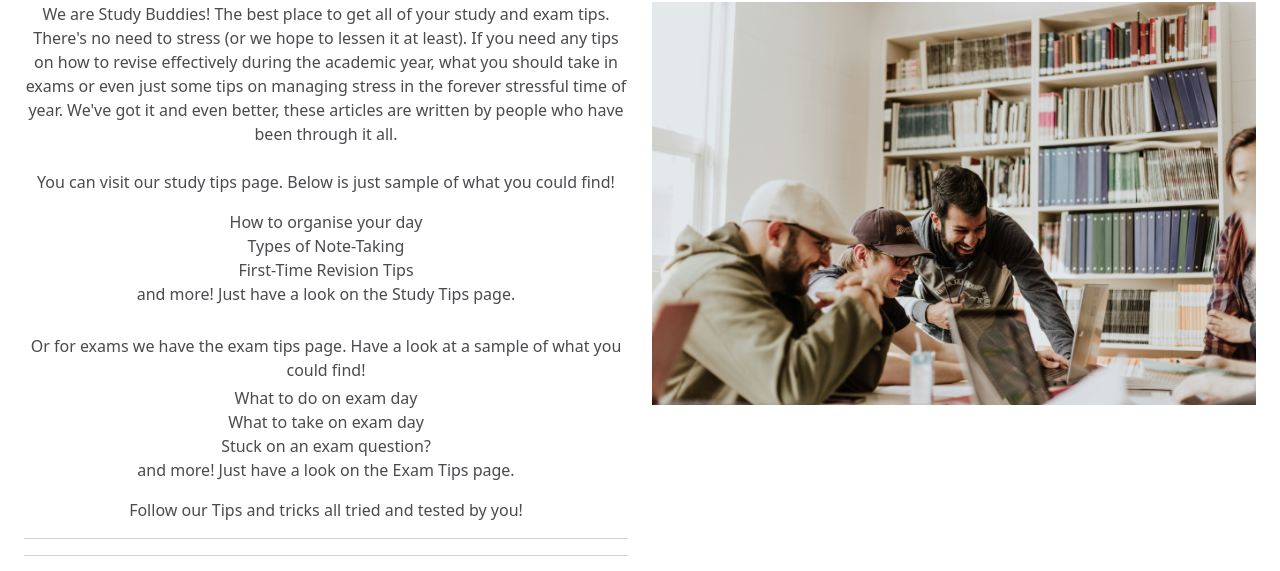
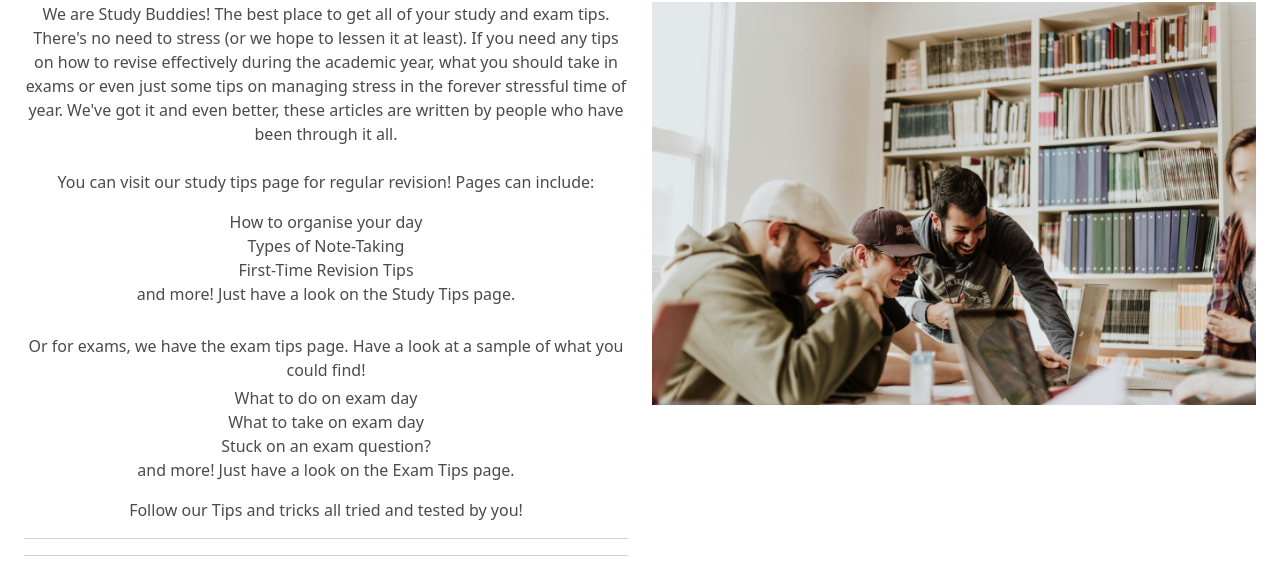
Before and after one commit to fatimamahate/studybuddies, a Django app: page /who-we-are/ in a window 1280 px wide. Shown: the part 216-787 px from the top of the page. Run offline with Django 4.2, Linux system fonts and the light colour scheme; data that the repository does not hold is empty; parts of the project's set-up code (start-up, migrations or seed data) failed here and were passed over; some libraries are stand-ins or nearby versions.

Commit message:
make some changes to the about (who we are) page , add content to read me, change the image (published_my_posts) where name is the same, edit my_posts_list.html to add a view posts button

```diff
--- a/studyexamtips/templates/studyexamtips/about.html
+++ b/studyexamtips/templates/studyexamtips/about.html
@@ -21,7 +21,7 @@
                 are written by people who have been through it all.
                 <br>
                 <br>
-                You can visit our study tips page. Below is just sample of what you could find!
+                You can visit our study tips page for regular revision! Pages can include:
                 <ul class = "list-unstyled mt-1 mb-1">
                     <li>
                         How to organise your day
@@ -37,7 +37,7 @@
                     </li>
                 </ul>
                 <br>
-                Or for exams we have the exam tips page. Have a look at a sample of what you could find!
+                Or for exams, we have the exam tips page. Have a look at a sample of what you could find!
                 <ul class = "list-unstyled mt-1 mb-1">
                     <li>
                         What to do on exam day
--- a/studyexamtips/templates/studyexamtips/my_posts_list.html
+++ b/studyexamtips/templates/studyexamtips/my_posts_list.html
@@ -33,8 +33,9 @@
                             {% if user.is_authenticated and post.status == 1 and post.author == user %}
                             {% csrf_token %}
                             <div class="text-center">
-                              <a href=" {% url 'edit' post.slug %}" class="btn btn-info" >Update Published Post</a>
-                              <a href=" {% url 'delete' post.slug %}" class="btn btn-danger" >Delete Published Post</a>
+                              <a href=" {% url 'post_detail' post.slug %}" class="btn btn-info" >View Post</a>
+                              <a href=" {% url 'edit' post.slug %}" class="btn btn-info" >Update Post</a>
+                              <a href=" {% url 'delete' post.slug %}" class="btn btn-danger" >Delete Post</a>
                             </div>
                             {% elif user.is_authenticated and post.status == 0 and post.author == user %}
                             <div class="text-center">
```
Also changed, not shown: README.md, readme_images/published_my_posts.JPG.
